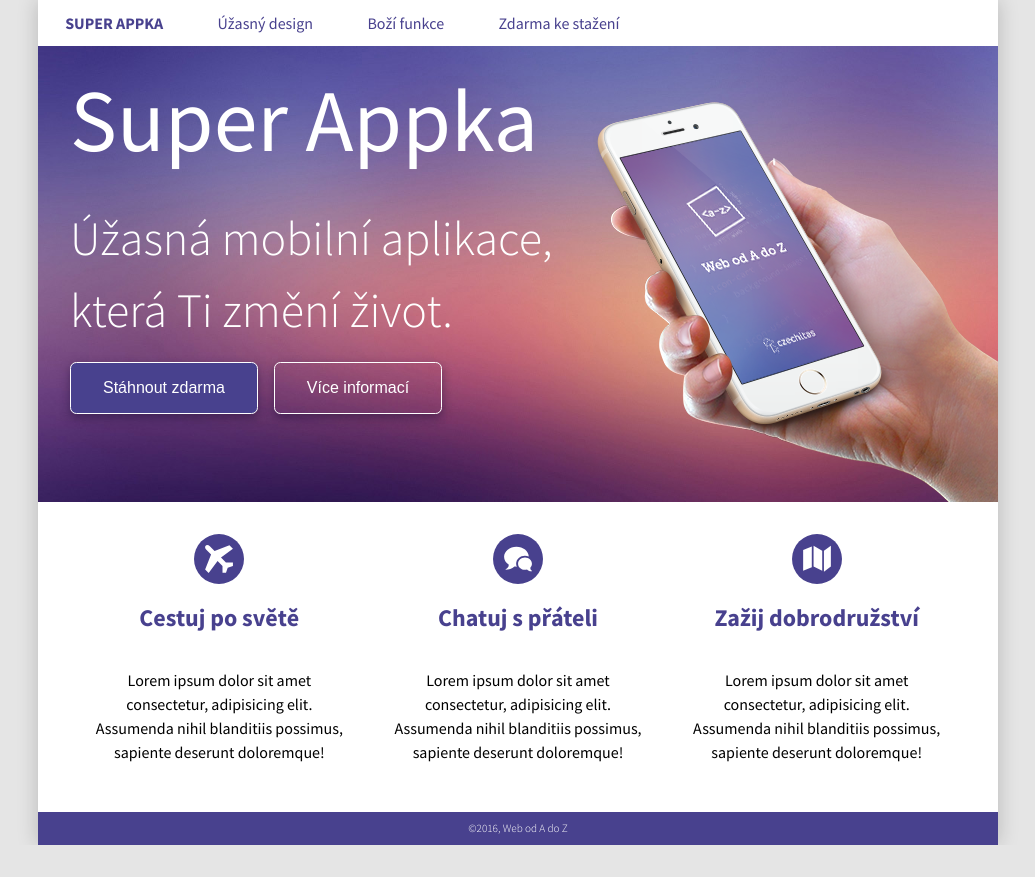
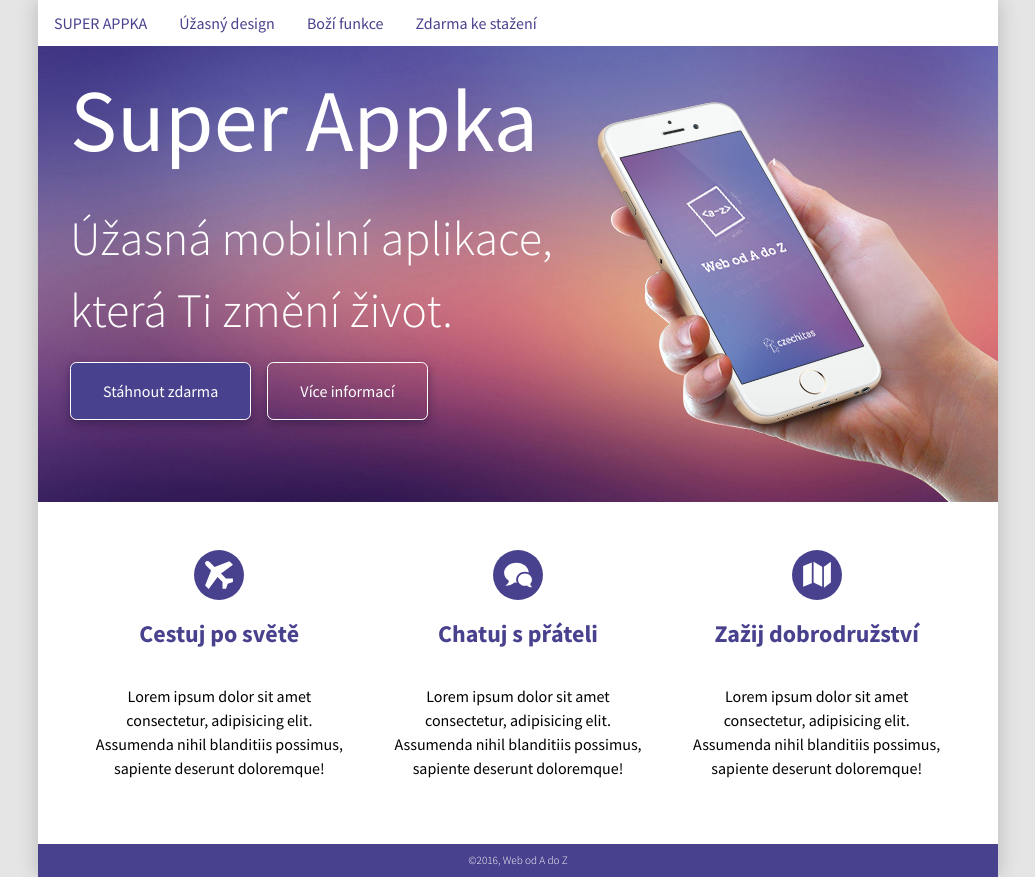
Before and after one commit to tvorimweb-2021-praha-jaro/du-05---superappka-zandacisarova, a plain HTML site: page index.html in a window 1280 px wide. Shown: the whole page, without its empty margins (122-1157 px from the left). Before the commit the page ends 845 px from the top, so only its background shows below. Drawn offline with Linux system fonts and the light colour scheme.

Commit message:
opraveno

```diff
--- a/index.html
+++ b/index.html
@@ -1,7 +1,7 @@
 <!DOCTYPE html>
 <html lang="cs">
     <head>
-        <meta name="viewport" content="width=device-width, initial-scale=1"
+        <meta name="viewport" content="width=device-width, initial-scale=1">
         <meta charset="utf-8">
         <title>Mobilní aplikace</title>
         <link href="https://fonts.googleapis.com/css?family=Source+Sans+Pro:300,400,700" rel="stylesheet">
@@ -11,33 +11,34 @@
         <div class="obal">
             <header class="hlavicka">
                 <nav class="navigace">
-                    <a class="odkaz" href="#">
-                        <p><span class="navSuperAppka">Super Appka</span></p>
+                    <a class="odkaz" href="#" >
+                        SUPER APPKA
                     </a>
                     <a class="odkaz" href="#">
-                        <p>Úžasný design</p>
+                        Úžasný design
                     </a>
                     <a class="odkaz" href="#">
-                        <p>Boží funkce</p>
+                        Boží funkce
                     </a>
                     <a class="odkaz" href="#">
-                        <p>Zdarma ke stažení</p>
+                        Zdarma ke stažení
                     </a>
                 </nav>
             </header>
             <main class="hero">
                 <div class="uvodniText">
                     <h1 class="superAppka">Super Appka</h1>
-                    <h2 class="uzasny">Úžasná mobilní aplikace,<br> která Ti změní život.</h2>
+                    <p class="uzasny">Úžasná mobilní aplikace,<br> která Ti změní život.</p>
                     <div class="tlacitka">
-                        <button class="button stahnoutZdarma"><a href="#"><p>Stáhnout zdarma</p></a></button>
-                        <button class="button viceInformaci"><a href="#"><p>Více informací</p></a></button>
+                        <a class="button stahnoutZdarma" href="#"><p>Stáhnout zdarma</p></a>
+                        <a class="button viceInformaci" href="#"><p>Více informací</p></a>
                     </div>
                 </div>
-                <img class="telefon" src="/images/telefon.png" alt="telefon v uce">
+                <img class="telefon" src="images/telefon.png" alt="telefon v uce">
             </main>
             <section class="info">
 
+               <ul>
                     <li class="moznost">
                         <div class="logoSTextem">
                             <img class="logo" src="/images/letadlo.svg" alt="logo letadla" width="50px" height="50px">
@@ -59,6 +60,7 @@
                         </div>
                         <p class="popis">Lorem ipsum dolor sit amet consectetur, adipisicing elit. Assumenda nihil blanditiis possimus, sapiente deserunt doloremque!</p>
                     </li>
+                </ul>
 
             </section>
             <footer class="paticka">
--- a/style.css
+++ b/style.css
@@ -58,11 +58,7 @@ body {
     text-decoration: none;
     color: var(--svetleFialova);
     text-align: center;
-    margin: 0;
-}
-
-.odkaz p {
-    margin: 0.7rem;
+    padding: 0.7rem;
 }
 
 .odkaz:hover {
@@ -118,6 +114,7 @@ body {
     background-color: transparent;
     box-shadow: 0 4px 10px rgba(37, 19, 61, 0.5);
     cursor: pointer;
+    text-decoration: none;
 
 }
 
@@ -153,7 +150,7 @@ body {
     margin: 0;
 }
 
-.info {
+ul {
     display: block;
     justify-content: space-evenly;
     padding: 1rem 2rem;
@@ -235,7 +232,7 @@ body {
 
     .odkaz {
         width: auto;
-        padding: 0 1rem;
+        padding: 0.7rem 1rem;
     }
 
     .superAppka {
@@ -246,7 +243,9 @@ body {
         font-size: 3rem;
     }
 
-    .info {
+
+
+    ul {
         display: flex;
     }
 
```
